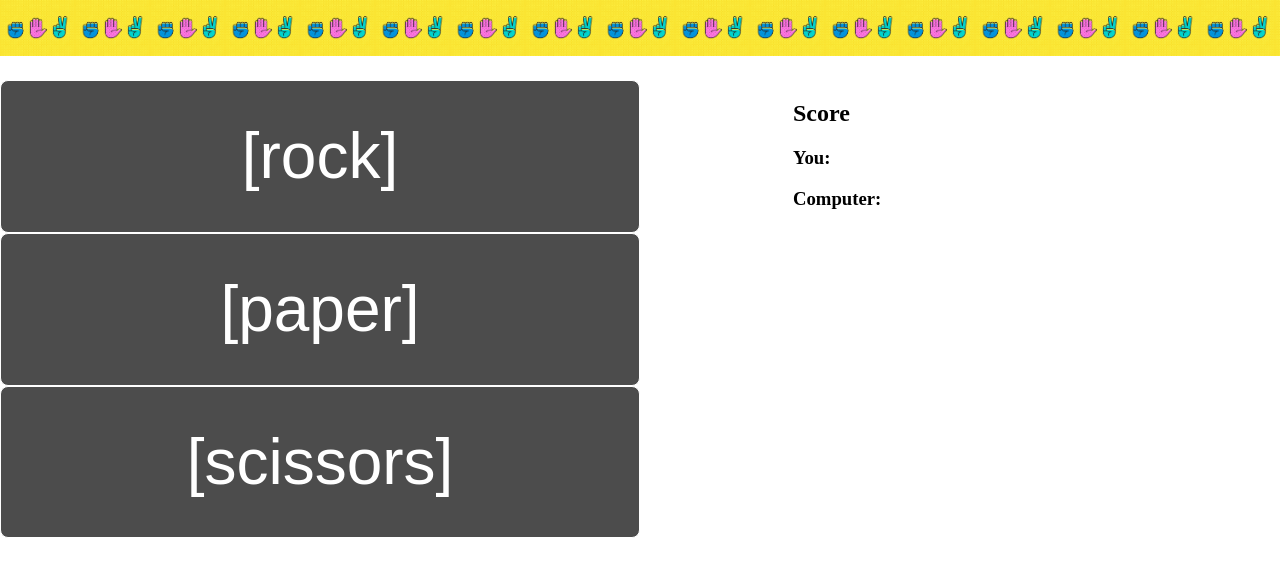
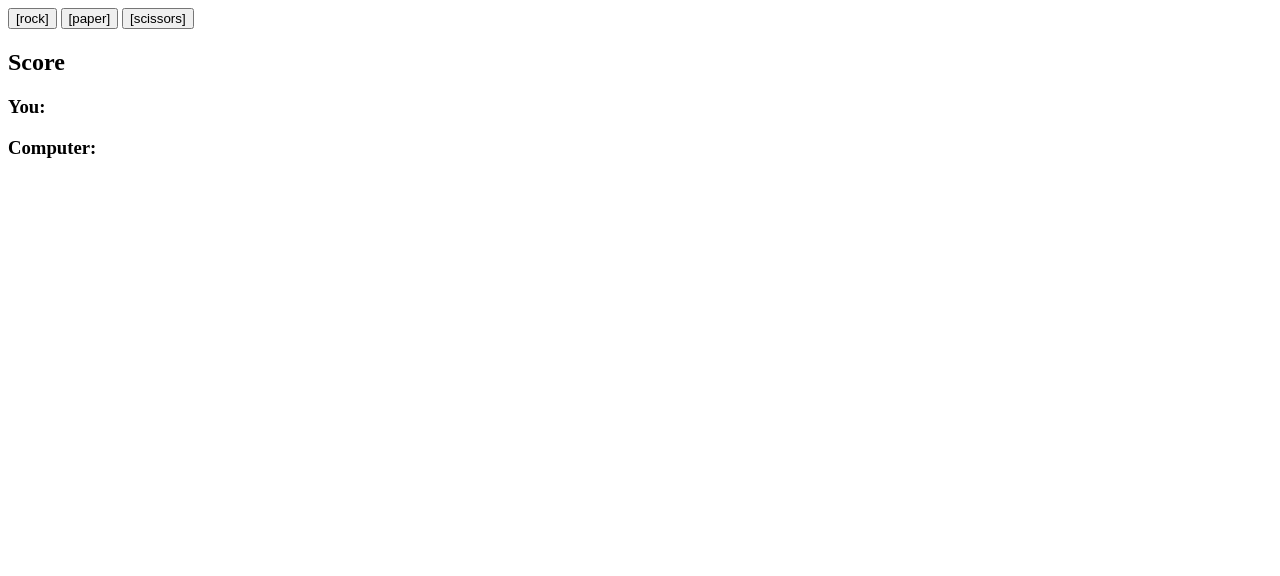
Before and after one commit to jillrwaters/rock-paper-scissors, a plain HTML site: page index.html in a window 1280 px wide. Drawn offline with Linux system fonts and the light colour scheme.

Commit message:
temporarily removing css styles while working out logic

```diff
--- a/index.html
+++ b/index.html
@@ -6,7 +6,7 @@
     <meta http-equiv="X-UA-Compatible" content="IE=edge">
     <meta name="viewport" content="width=device-width, initial-scale=1.0">
     <title>Rock Paper Scissors</title>
-    <link rel="stylesheet" href="styles.css">
+    <!-- <link rel="stylesheet" href="styles.css"> -->
 </head>
 
 <body>
```
